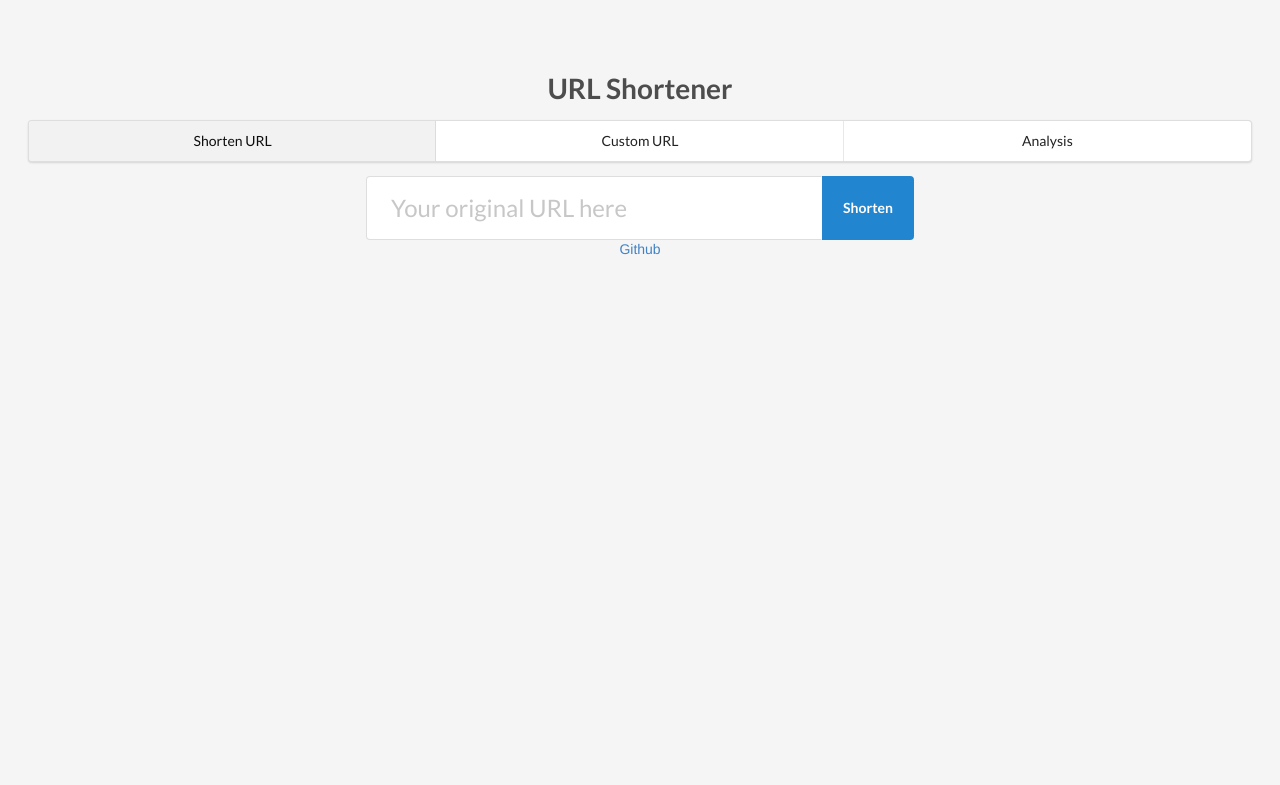
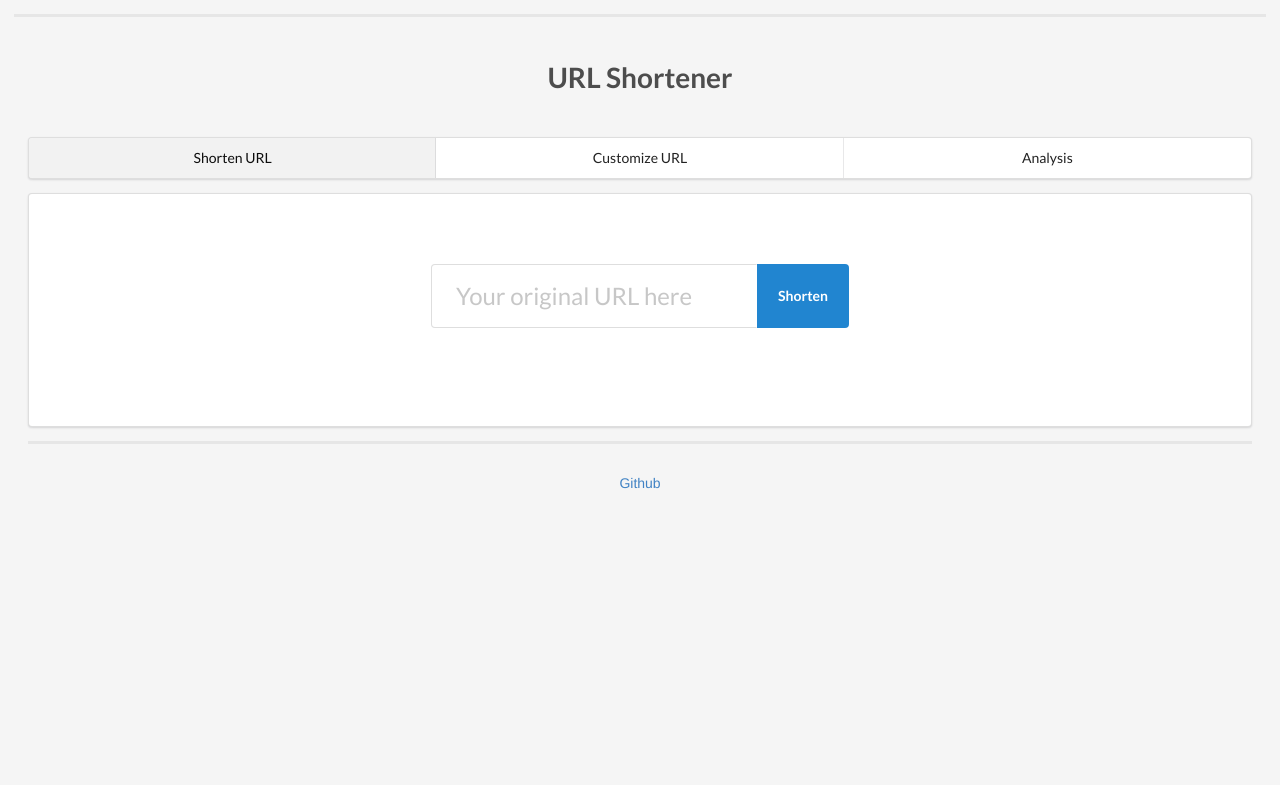
Before and after one commit to Loloara/Url-Shortener, a Node server app: page / in a window 1280 px wide. Shown: the top 785 px of the page. Run offline with Node 20, Linux system fonts and the light colour scheme; some libraries are stand-ins or nearby versions.

Commit message:
apply css

```diff
--- a/app/controllers/index.server.controller.js
+++ b/app/controllers/index.server.controller.js
@@ -8,8 +8,8 @@ exports.render = function(req,res) {
 
 exports.redirect = function(req,res){
   let customUrl = req.params.customUrl;
-  is_hangul_url(customUrl).then(function(result){ //동기식으로 한글 URL체크
-    if(result){    //한글이 포함된 URL (custom url)
+  is_hangul_url(customUrl.charAt(0)).then(function(result){ //동기식으로 한글 URL체크
+    if(result){    //한글로 시작하는 URL (custom url)
       Url.findOne({customUrl: customUrl}, function(err, doc){
         if(doc){
           res.redirect(doc.longUrl);
@@ -17,7 +17,7 @@ exports.redirect = function(req,res){
           res.render('index');
         }
       });
-    }else{  // 한글이 포함되지 않은 URL (short url)
+    }else{  // 한글로 시작하지 않는 URL (short url)
       customUrl = algo.decoding(customUrl); //short url -> index
       Url.findOne({_id: customUrl}, function(err, doc){
         if(doc){
@@ -30,10 +30,10 @@ exports.redirect = function(req,res){
   });
 };
 
-function is_hangul_url(str) {
+function is_hangul_url(ch) {
   return new Promise(function(resolve, reject){
     const check =  /[ㄱ-ㅎ|ㅏ-ㅣ|가-힣]/g;
-    if(check.test(str)){
+    if(check.test(ch)){
       resolve(true);
     }else{
       resolve(false);
--- a/app/views/part/body.ejs
+++ b/app/views/part/body.ejs
@@ -1,15 +1,41 @@
 <h1>URL Shortener</h1>
 <div class="ui three item menu">
-  <a class="active item">Shorten URL</a>
-  <a class="item">Custom URL</a>
-  <a class="item">Analysis</a>
+  <a class="active item" id="shortenMenu">Shorten URL</a>
+  <a class="item" id="customMenu">Customize URL</a>
+  <a class="item" id="analysisMenu">Analysis</a>
 </div>
+<div class="ui center aligned segment" id="main">
+  <div id="shortenTap">
+    <div class="ui massive action input">
+      <input type="text" placeholder="Your original URL here" class="box" id="longUrlInput">
+      <button class="ui primary button" id="shortenButton">
+        Shorten
+      </button>
+    </div>
 
-<div class="ui massive action input">
-  <input type="text" placeholder="Your original URL here" id="longUrl" size="30" value="">
-  <button class="ui primary button" id="shortenButton" value="submit">
-    Shorten
-  </button>
+    <div class="label" id="shortUrlLabel"></div>
+  </div>
+
+  <div id="customTap">
+    <div class="ui massive action input">
+      <input type="text" placeholder="Your original URL here" class="box" id="originalUrlInput">
+      <button class="ui primary button" id="customButton">
+        Customize >>
+      </button>
+      <input type="text" placeholder="enter only Korean Custom URL" class="box" id="koreanUrlInput">
+    </div>
+
+    <div class="label" id="customUrlLabel"></div>
+  </div>
+
+  <div id="analysisTap">
+    <div class="ui massive action input">
+      <input type="text" placeholder="Your custom URL here" class="box" id="customUrlInput">
+      <button class="ui primary button" id="analysisButton">
+        Analysis
+      </button>
+    </div>
+
+    <div class="label" id="analysisLabel"></div>
+  </div>
 </div>
-
-<div id="shortUrl"></div>
--- a/app/views/part/footer.ejs
+++ b/app/views/part/footer.ejs
@@ -1,3 +1,4 @@
 <a href="https://github.com/Loloara/Url-Shortener">Github</a>
+
 <script src="/js/view.js"></script>
-<script src="https://ajax.googleapis.com/ajax/libs/jquery/1.12.4/jquery.min.js"></script>
+<script src="/semantic/semantic.js"></script>
--- a/app/views/part/header.ejs
+++ b/app/views/part/header.ejs
@@ -1,10 +1,9 @@
 <meta charset="utf-8">
 <title>URL-Shortener</title>
 <link rel="stylesheet" type="text/css" href="/semantic/semantic.css">
+<link rel="stylesheet" type="text/css" href="/css/master.css">
 <script
   src="https://code.jquery.com/jquery-3.1.1.min.js"
   integrity="sha256-hVVnYaiADRTO2PzUGmuLJr8BLUSjGIZsDYGmIJLv2b8="
   crossorigin="anonymous"></script>
 <script src="https://ajax.googleapis.com/ajax/libs/jquery/1.12.4/jquery.min.js"></script>
-<script src="/semantic/semantic.js"></script>
-<link rel="stylesheet" type="text/css" href="/css/master.css">
--- a/public/css/master.css
+++ b/public/css/master.css
@@ -5,7 +5,8 @@ body {
   text-align: center;
 }
 h1 {
-  padding-top: 3rem;
+  padding-top: 2rem;
+  padding-bottom: 2rem;
 }
 
 body {
@@ -18,36 +19,27 @@ body {
 	-moz-font-smoothing: antialiased;
 	font-smoothing: antialiased;
 	font-weight: 300;
+  border-top : 3px solid #e6e6e6;
 }
 
-#footer {
-	display: none;
-  padding-top: 5rem;
-}
-/*
-button {
-	margin: 0;
-	padding: 0;
-	border: 0;
-	background: none;
-	font-size: 100%;
-	vertical-align: baseline;
-	font-family: inherit;
-	font-weight: inherit;
-	color: inherit;
-	-webkit-appearance: none;
-	appearance: none;
-	-webkit-font-smoothing: antialiased;
-	-moz-font-smoothing: antialiased;
-	font-smoothing: antialiased;
+footer {
+  color: #777;
+  padding: 30px;
+  height: 20px;
+  border-top: 3px solid #e6e6e6;
 }
 
-button,
-input[type="submit"] {
-	outline: none;
+#main {
+  padding-top:5rem;
+  padding-bottom: 5rem;
 }
 
-.hidden {
-	display: none;
+.label {
+  padding-top :2rem;
 }
-*/
+
+input[type="text"] {
+  background: #2b303b;
+  color: #262626;
+  size:30;
+}
```
Also changed, not shown: public/js/view.js (+65 -3 lines).
